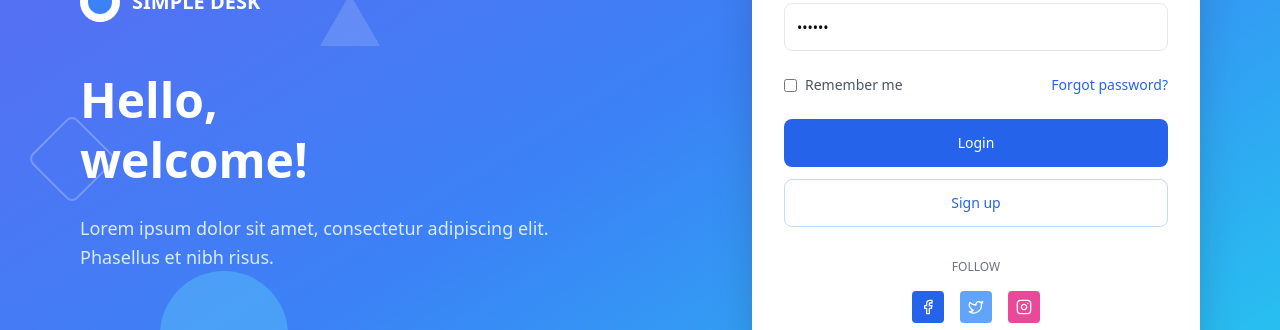
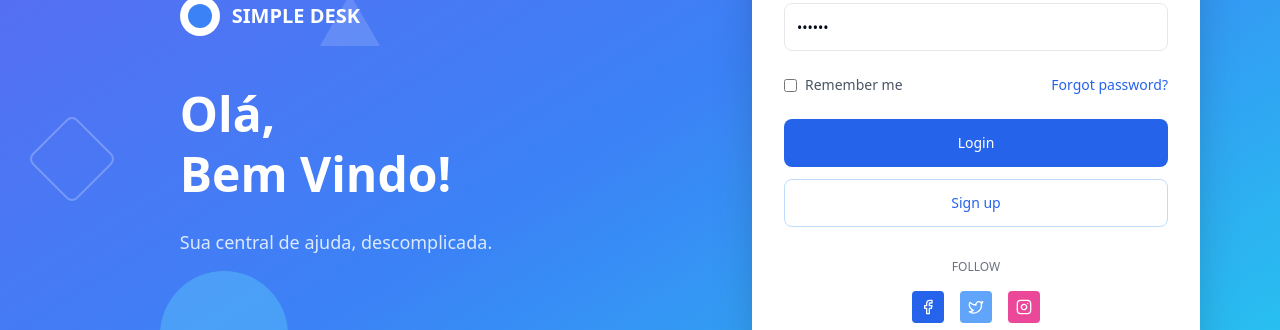
Before and after one commit to AfonsoBuarque/simpledesk-itsm-eleevait, a React (Vite) app: page /auth in a window 1280 px wide. Shown: the part 273-603 px from the top of the page. Built offline with nearby package versions, Linux system fonts and the light colour scheme; no server answers; the database is empty.

Commit message:
Code edited in Lovable Code Editor
Edited UI in Lovable

```diff
--- a/src/components/Auth/AuthWelcomeSection.tsx
+++ b/src/components/Auth/AuthWelcomeSection.tsx
@@ -13,12 +13,12 @@ const AuthWelcomeSection = () => {
         </div>
 
         <h1 className="text-5xl font-bold mb-6 leading-tight">
-          Hello,<br />
-          welcome!
+          Olá,<br />
+          Bem Vindo!
         </h1>
 
         <p className="text-blue-100 text-lg leading-relaxed">
-          Lorem ipsum dolor sit amet, consectetur adipiscing elit. Phasellus et nibh risus.
+          Sua central de ajuda, descomplicada.
         </p>
       </div>
     </div>;
```
